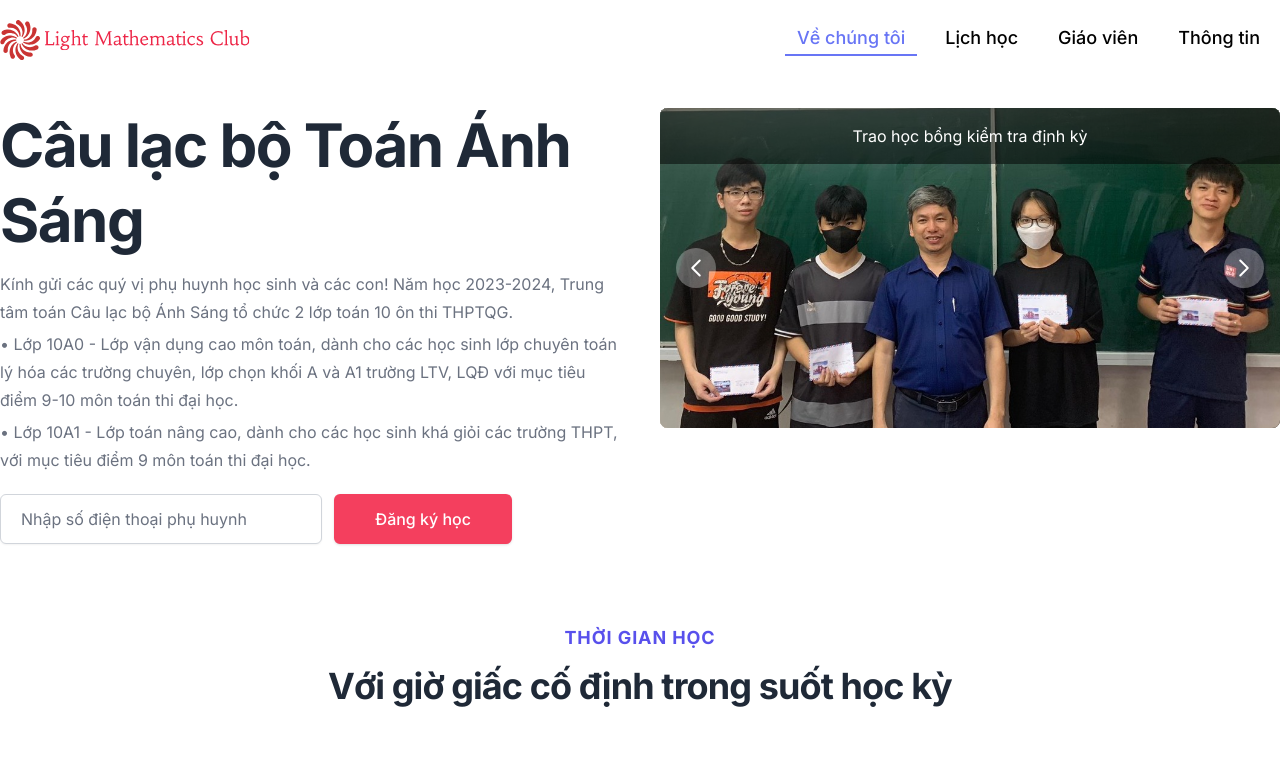
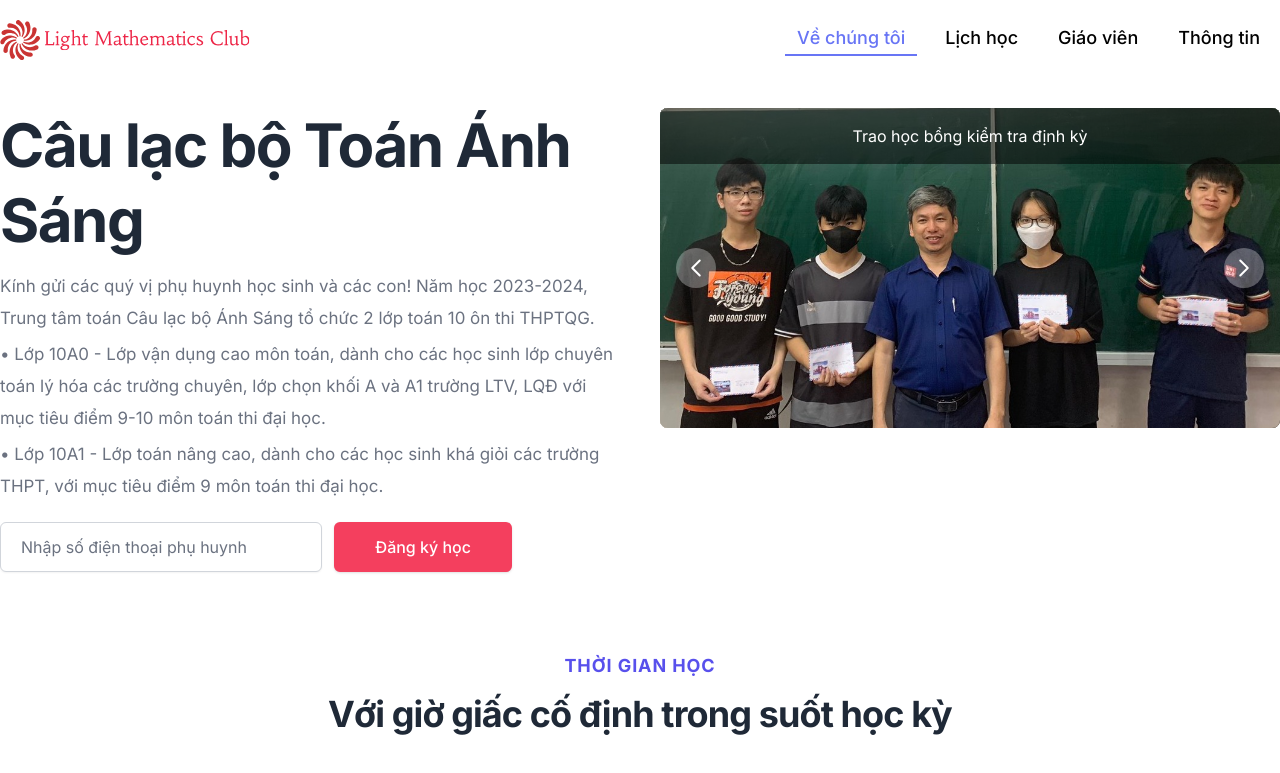
Before and after one commit to linhpksw/tuyensinhc3, a Next.js app: page / in a window 1280 px wide. Shown: the top 773 px of the page. Built offline with nearby package versions, Linux system fonts and the light colour scheme.

Commit message:
update font

```diff
--- a/components/Hero.jsx
+++ b/components/Hero.jsx
@@ -67,13 +67,13 @@ const Hero = () => {
                             Câu lạc bộ Toán Ánh Sáng
                         </h1>
 
-                        <p className='pt-3 pb-1 text-gray-500 text-[1rem] leading-7'>
+                        <p className='pt-3 pb-1 text-gray-500 text-[0.8rem] leading-7 md:text-[1.06rem]  md:leading-8'>
                             Kính gửi các quý vị phụ huynh học sinh và các con! Năm học 2023-2024, Trung tâm toán Câu lạc bộ Ánh Sáng tổ chức 2 lớp toán 10 ôn thi THPTQG.
                         </p>
-                        <p className='pb-1 text-gray-500 text-[1rem] leading-7'>
+                        <p className='pb-1 text-gray-500 text-[0.8rem] leading-7 md:text-[1.06rem] md:leading-8'>
                             • Lớp 10A0 - Lớp vận dụng cao môn toán, dành cho các học sinh lớp chuyên toán lý hóa các trường chuyên, lớp chọn khối A và A1 trường LTV, LQĐ với mục tiêu điểm 9-10 môn toán thi đại học.
                         </p>
-                        <p className='text-gray-500 text-[1rem] leading-7'>
+                        <p className='text-gray-500 text-[0.8rem] leading-7 md:text-[1.06rem] md:leading-8'>
                             • Lớp 10A1 - Lớp toán nâng cao, dành cho các học sinh khá giỏi các trường THPT, với mục tiêu điểm 9 môn toán thi đại học.
                         </p>
 
```
